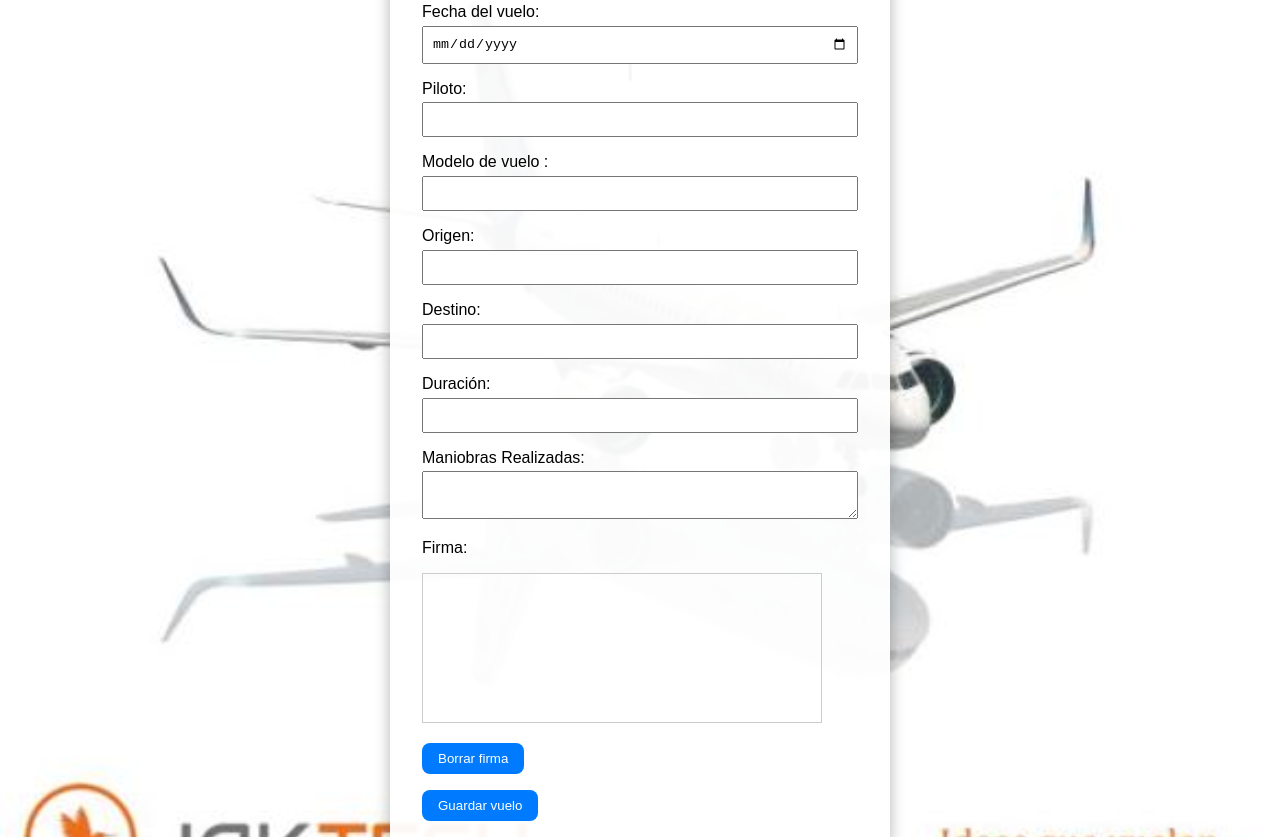
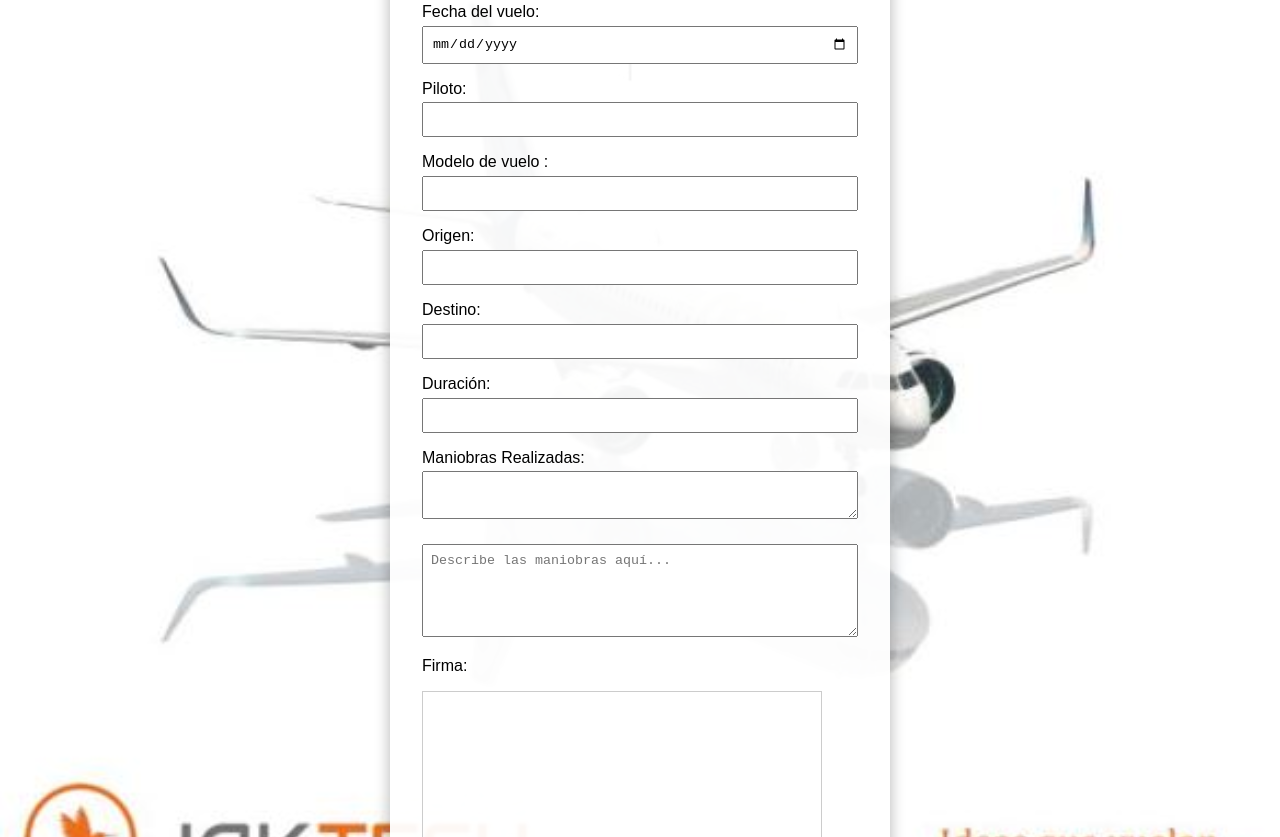
Before and after one commit to jasarria34/formulario, a plain HTML site: page index.html in a window 1280 px wide. Shown: the part 338-1175 px from the top of the page. Drawn offline with Linux system fonts and the light colour scheme.

Commit message:
Update index.html

```diff
--- a/index.html
+++ b/index.html
@@ -21,6 +21,7 @@
       <label>Destino:<input type="text" name="destino" required /></label>
       <label>Duración:<input type="text" name="duracion" required /></label>
       <label>Maniobras Realizadas:<textarea name="observaciones"></textarea></label>
+      <textarea id="observaciones" name="observaciones" rows="5" placeholder="Describe las maniobras aquí..."></textarea>
 
       <div class="firma">
         <p>Firma:</p>
```
